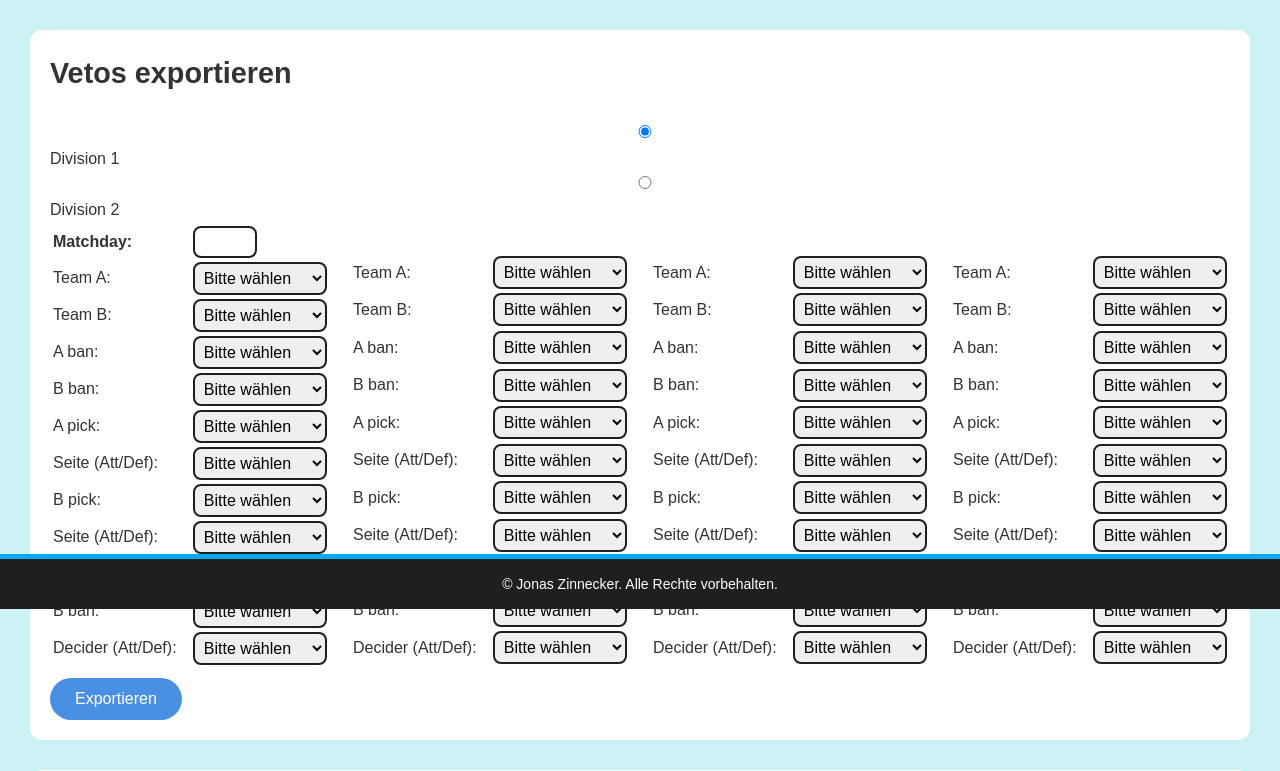
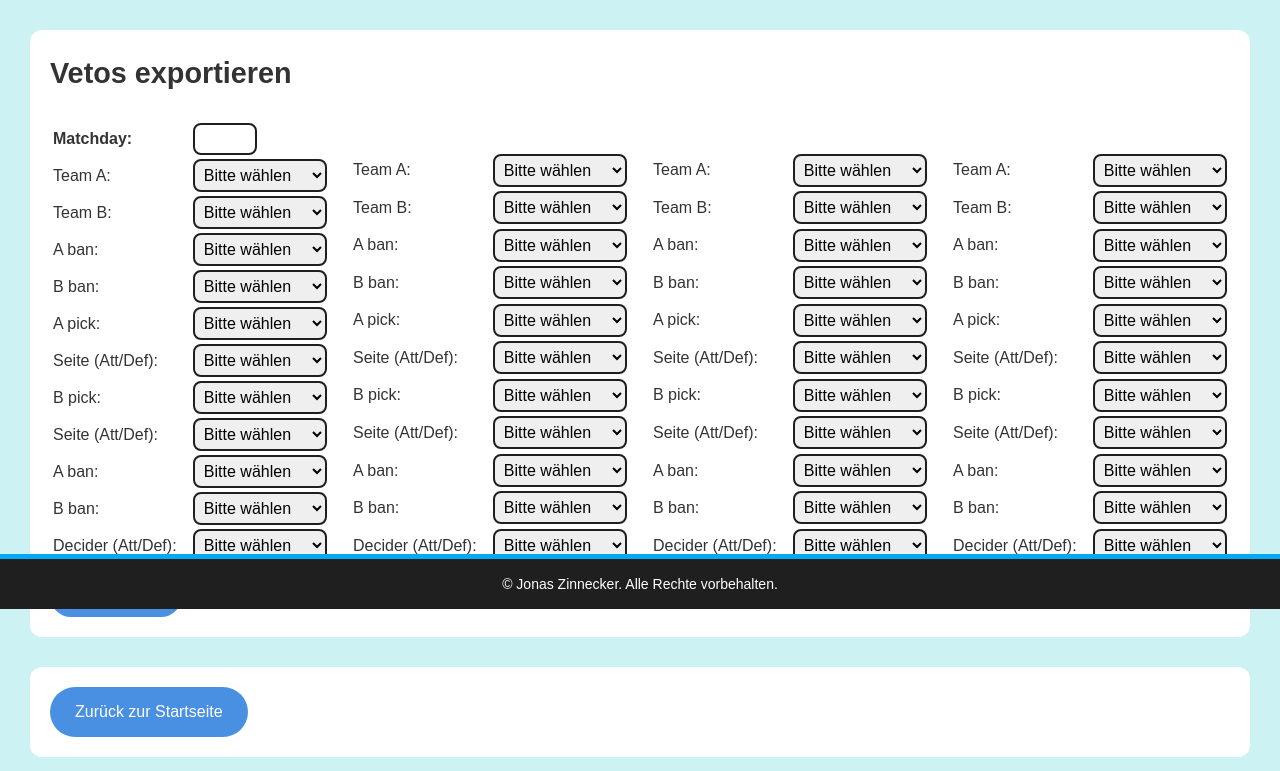
Before and after one commit to JonasZinne/Website, a Flask app: page /export_vetos in a window 1280 px wide. Shown: the part 191-962 px from the top of the page. Run offline with Flask 3, Linux system fonts and the light colour scheme.

Commit message:
revert commit

```diff
--- a/app.py
+++ b/app.py
@@ -1,7 +1,7 @@
 import os
-from flask import Flask, render_template, request, send_file, session, jsonify
+from flask import Flask, render_template, request, send_file, session
 from export_matches import main as export_matches_main
-from export_vetos import main as export_vetos_main, MAPS, TEAMS_DIV1, TEAMS_DIV2
+from export_vetos import main as export_vetos_main, MAPS, TEAMS_DIV1
 
 app = Flask(__name__)
 app.secret_key = os.urandom(24)
@@ -47,28 +47,10 @@ def export_vetos():
     session['can_download_matches'] = False
     veto_results = []
 
-    division = request.form.get('division', 'div1')
-    teams = get_teams_by_division(division)
-
     if request.method == "POST":
         veto_results = export_vetos_main(request.form)
 
-    return render_template("export_vetos.html", maps=MAPS, teams=teams, veto_results=veto_results, selected_division=division)
-
-# Route für Teams/Division
-@app.route("/get_teams", methods=["POST"])
-def get_teams():
-    division = request.json.get('division')
-    teams = get_teams_by_division(division)
-
-    return jsonify(teams=teams)
-
-def get_teams_by_division(division):
-    if division == 'div1':
-        return TEAMS_DIV1
-    elif division == 'div2':
-        return TEAMS_DIV2
-    return []
+    return render_template("export_vetos.html", maps=MAPS, teams=TEAMS_DIV1, veto_results=veto_results)
 
 # Turnier anlegen
 @app.route("/create_tournament", methods=["GET"])
--- a/static/js/main.js
+++ b/static/js/main.js
@@ -21,41 +21,6 @@ function copyToClipboard() {
 document.addEventListener('DOMContentLoaded', function () {
     const teamSelects = document.querySelectorAll('.team-select');
     const mapSelects = document.querySelectorAll('.map-select');
-    const divisionRadios = document.querySelectorAll('input[name="division"]');
-
-    function updateTeams(division) {
-        fetch('/get_teams', {
-            method: 'POST',
-            headers: {
-                'Content-Type': 'application/json'
-            },
-            body: JSON.stringify({ division: division })
-        })
-        .then(response => response.json())
-        .then(data => {
-            const teams = data.teams;
-
-            teamSelects.forEach(select => {
-                const currentValue = select.value;
-                select.innerHTML = '<option value="" disabled selected hidden>Bitte wählen</option>';
-
-                teams.forEach(team => {
-                    const option = document.createElement('option');
-                    option.value = team;
-                    option.textContent = team;
-                    select.appendChild(option);
-                });
-
-                if (teams.includes(currentValue)) {
-                    select.value = currentValue;
-                }
-            });
-
-            updateTeamSelectOptions();
-            updateMapSelectOptions();
-        })
-        .catch(error => console.error('Error:', error));
-    }
 
     function updateTeamSelectOptions() {
         const selectedTeams = Array.from(teamSelects)
@@ -87,14 +52,6 @@ document.addEventListener('DOMContentLoaded', function () {
         }
     }
 
-    divisionRadios.forEach(radio => {
-        radio.addEventListener('change', function() {
-            if (this.checked) {
-                updateTeams(this.value);
-            }
-        });
-    });
-
     teamSelects.forEach(select => {
         select.addEventListener('change', function() {
             updateTeamSelectOptions();
@@ -106,15 +63,8 @@ document.addEventListener('DOMContentLoaded', function () {
         select.addEventListener('change', updateMapSelectOptions);
     });
 
-    function init() {
-        const selectedDivision = document.querySelector('input[name="division"]:checked').value;
-        updateTeams(selectedDivision);
-        updateTeamSelectOptions();
-        updateMapSelectOptions();
-    }
-
-    // Initialisierung
-    init();
+    updateTeamSelectOptions();
+    updateMapSelectOptions();
 
     document.getElementById('copyButton')?.addEventListener('click', copyToClipboard);
 });
--- a/templates/export_vetos.html
+++ b/templates/export_vetos.html
@@ -5,18 +5,6 @@
 {% block content %}
     <section class="section">
         <h2>Vetos exportieren</h2>
-
-        <!-- Division Auswahl -->
-        <div>
-            <label>
-                <input type="radio" name="division" value="div1" {% if selected_division == 'div1' %}checked{% endif %}>
-                Division 1
-            </label>
-            <label>
-                <input type="radio" name="division" value="div2" {% if selected_division == 'div2' %}checked{% endif %}>
-                Division 2
-            </label>
-        </div>
 
         <form method="POST" action="{{ url_for('export_vetos') }}">
             <div class="veto-grid">
```
